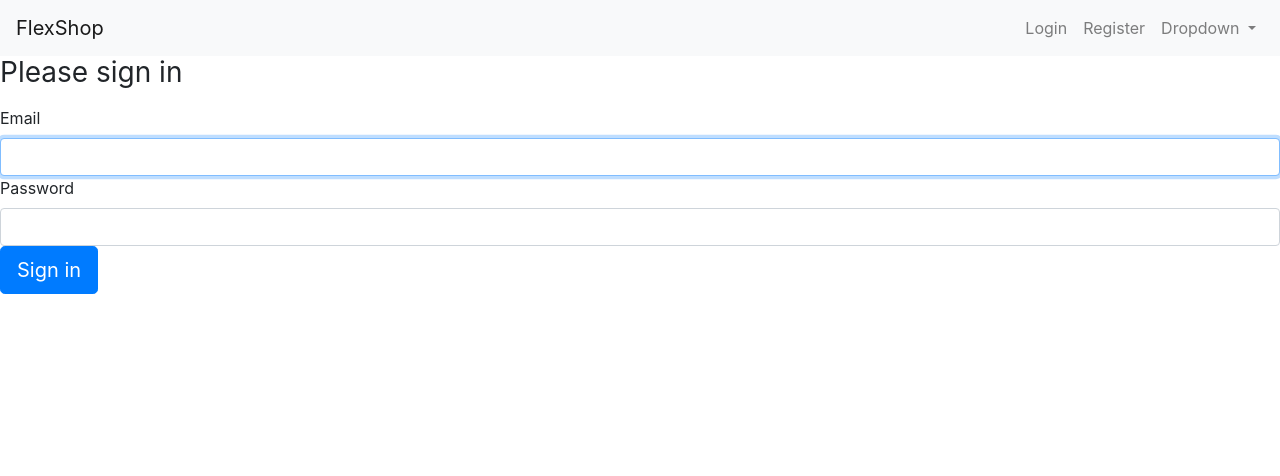
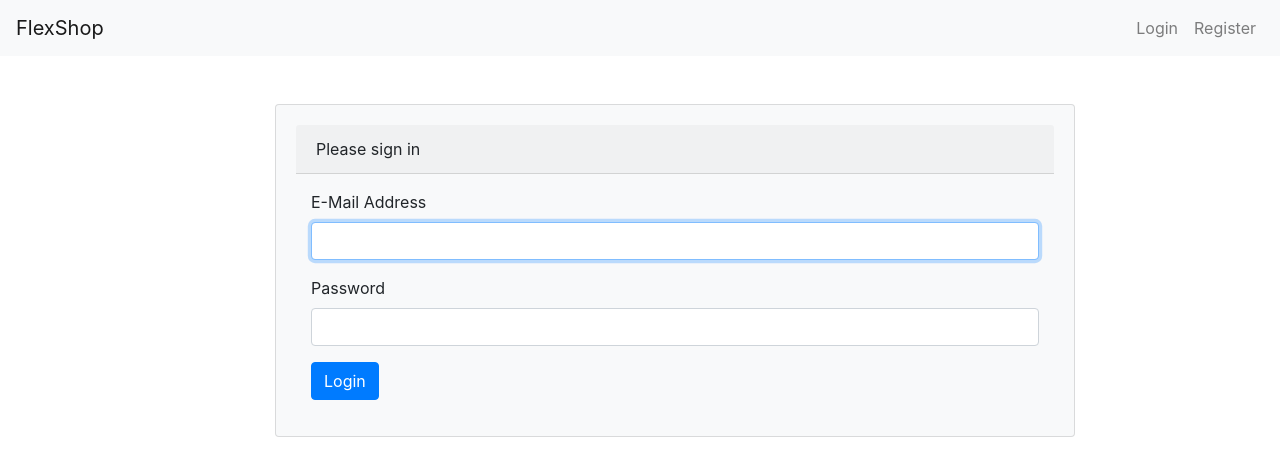
Before and after one commit to 3tor/the-studio-ecommerce-test, a Symfony app: template templates/security/login.html.twig in a window 1280 px wide. Shown: the top 476 px of the page. Run offline with Twig, Linux system fonts and the light colour scheme; the template is opened without the code that fills it, so the values that code supplies are empty; some libraries are stand-ins or nearby versions.

Commit message:
Add login and logout feature

```diff
--- a/src/Security/CustomAuthenticator.php
+++ b/src/Security/CustomAuthenticator.php
@@ -97,7 +97,8 @@ class CustomAuthenticator extends AbstractFormLoginAuthenticator implements Pass
         }
 
         // For example : return new RedirectResponse($this->urlGenerator->generate('some_route'));
-        throw new \Exception('TODO: provide a valid redirect inside '.__FILE__);
+        return new RedirectResponse($this->urlGenerator->generate("home"));
+        // throw new \Exception('TODO: provide a valid redirect inside '.__FILE__);
     }
 
     protected function getLoginUrl()
--- a/templates/navigation.html.twig
+++ b/templates/navigation.html.twig
@@ -6,15 +6,18 @@
 
     <div class="collapse navbar-collapse justify-content-end" id="navbarSupportedContent">
         <ul class="navbar-nav">
+           {% if not app.user %}
             <li class="nav-item">
-                <a class="nav-link">Login</a>
+                <a class="nav-link" href="/login">Login</a>
             </li>
             <li class="nav-item">
                 <a class="nav-link" href="{{ path('register') }}">Register</a>
             </li>
+            {% endif %}
+            {% if is_granted('ROLE_SUPERADMIN') %}
             <li class="nav-item dropdown">
                 <a class="nav-link dropdown-toggle" href="#" id="navbarDropdown" role="button" data-toggle="dropdown" aria-haspopup="true" aria-expanded="false">
-                Dropdown
+                Admin
                 </a>
                 <div class="dropdown-menu" aria-labelledby="navbarDropdown">
                 <a class="dropdown-item" href="#">Action</a>
@@ -23,6 +26,18 @@
                 <a class="dropdown-item" href="#">Something else here</a>
                 </div>
             </li>
+            {% endif %}
+            {% if is_granted('ROLE_USER') %}
+            <li class="nav-item dropdown">
+                <a class="nav-link dropdown-toggle" href="#" id="navbarDropdown" role="button" data-toggle="dropdown" aria-haspopup="true" aria-expanded="false">
+                User Profile
+                </a>
+                <div class="dropdown-menu" aria-labelledby="navbarDropdown">
+                <a class="dropdown-item" href="/logout">Logout</a>
+                <a class="dropdown-item" href="#">Another action</a>
+                </div>
+            </li>
+            {% endif %}
         </ul>
     </div>
 </nav>
--- a/templates/security/login.html.twig
+++ b/templates/security/login.html.twig
@@ -1,42 +1,50 @@
 {% extends 'base.html.twig' %}
-
-{% block title %}Log in!{% endblock %}
-
-{% block body %}
-<form method="post">
+{% block title %}Log in!{% endblock %} {% block body %}
+<div class="container">
+  <div class="row">
+    <div class="col-md-10 ml-md-auto">
+      <div class="">
+        <div class="card bg-light mb-3 mt-5" style="width: 800px;">
+          <div class="card-body">
+            <form class="form-horizontal" role="form" method="post">
               {% if error %}
-        <div class="alert alert-danger">{{ error.messageKey|trans(error.messageData, 'security') }}</div>
-    {% endif %}
-
-    {% if app.user %}
+              <div class="alert alert-danger">
+                {{ error.messageKey|trans(error.messageData, 'security') }}
+              </div>
+              {% endif %} {% if app.user %}
               <div class="mb-3">
-            You are logged in as {{ app.user.username }}, <a href="{{ path('app_logout') }}">Logout</a>
+                You are logged in as {{ app.user.username }},
+                <a href="{{ path('app_logout') }}">Logout</a>
               </div>
               {% endif %}
-
-    <h1 class="h3 mb-3 font-weight-normal">Please sign in</h1>
-    <label for="inputEmail">Email</label>
-    <input type="email" value="{{ last_username }}" name="email" id="inputEmail" class="form-control" required autofocus>
-    <label for="inputPassword">Password</label>
-    <input type="password" name="password" id="inputPassword" class="form-control" required>
-
-    <input type="hidden" name="_csrf_token"
-           value="{{ csrf_token('authenticate') }}"
+              <div class="card-header mb-3">Please sign in</div>
+              <div class="form-group">
+                <label for="email" class="col-md-4 control-label"
+                  >E-Mail Address</label
                 >
-
-    {#
-        Uncomment this section and add a remember_me option below your firewall to activate remember me functionality.
-        See https://symfony.com/doc/current/security/remember_me.html
-
-        <div class="checkbox mb-3">
-            <label>
-                <input type="checkbox" name="_remember_me"> Remember me
-            </label>
+                <div class="col-md-12">
+                  <input id="inputEmail" type="email" class="form-control" name="email" value="{{ last_username }}" required autofocus/>
                 </div>
-    #}
-
-    <button class="btn btn-lg btn-primary" type="submit">
-        Sign in
+              </div>
+              <div class="form-group">
+                <label for="password" class="col-md-4 control-label">Password</label>
+                <div class="col-md-12">
+                  <input id="inputPassword" type="password" class="form-control" name="password" required/>
+                </div>
+              </div>
+              <input type="hidden" name="_csrf_token" value="{{ csrf_token('authenticate') }}"/>
+              <div class="form-group">
+                <div class="col-md-12">
+                  <button type="submit" class="btn btn-primary">
+                    <i class="fa fa-btn fa-sign-in"></i> Login
                   </button>
+                </div>
+              </div>
             </form>
+          </div>
+        </div>
+      </div>
+    </div>
+  </div>
+</div>
 {% endblock %}
```
Also changed, not shown: 1 other file. Lines whose indentation alone changed are shown as unchanged.
